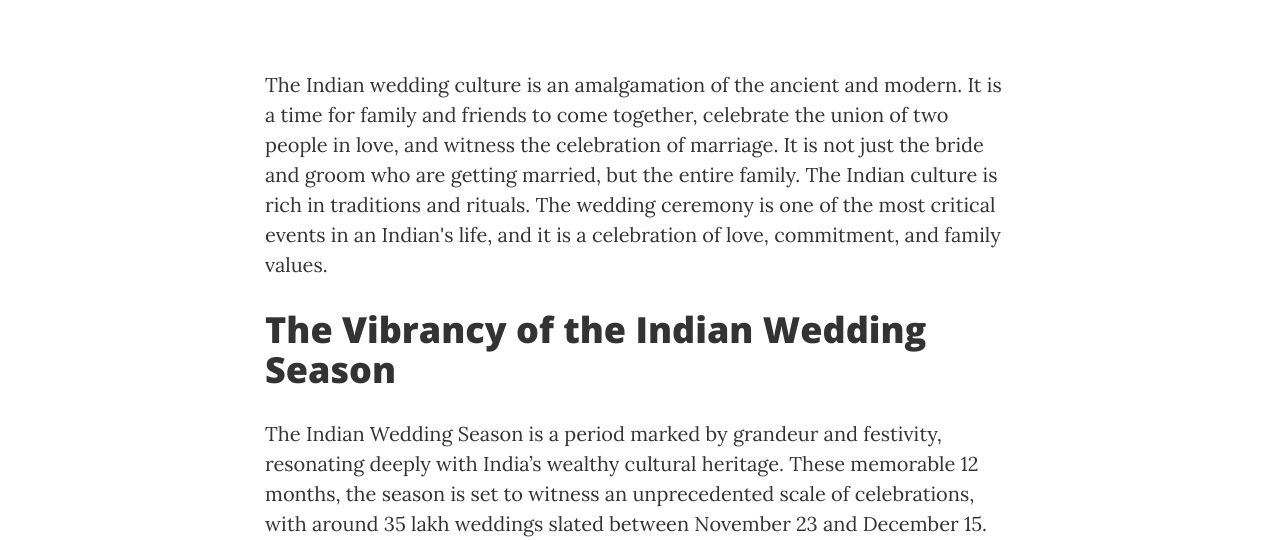
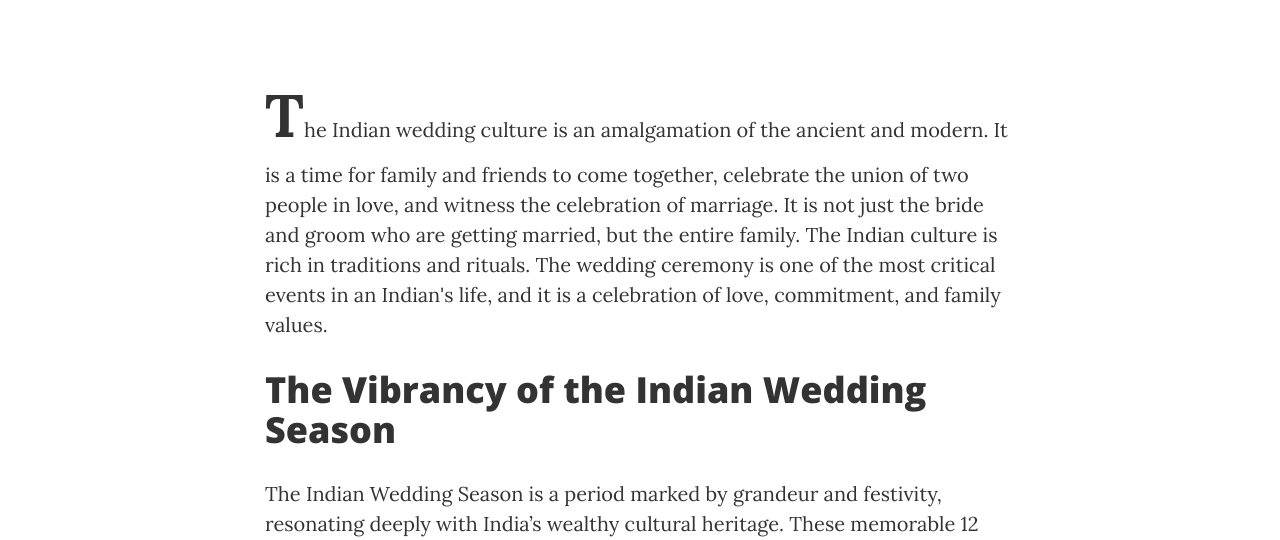
Before and after one commit to ritwika002/abhyant, a website: page post.html in a window 1280 px wide. Shown: the part 579-1119 px from the top of the page. Drawn offline with nearby package versions, Linux system fonts and the light colour scheme.

Commit message:
Update post.html

```diff
--- a/post.html
+++ b/post.html
@@ -89,7 +89,7 @@
         <div class="container">
             <div class="row">
                 <div class="col-lg-8 col-lg-offset-2 col-md-10 col-md-offset-1">
-                    <p>The Indian wedding culture is an amalgamation of the ancient and modern. It is a time for family and friends to come together, celebrate the union of two people in love, and witness the celebration of marriage.
+                    <p><span style="font-size:3em; font-weight:bolder;">T</span>he Indian wedding culture is an amalgamation of the ancient and modern. It is a time for family and friends to come together, celebrate the union of two people in love, and witness the celebration of marriage.
 
                         It is not just the bride and groom who are getting married, but the entire family.
 
```
